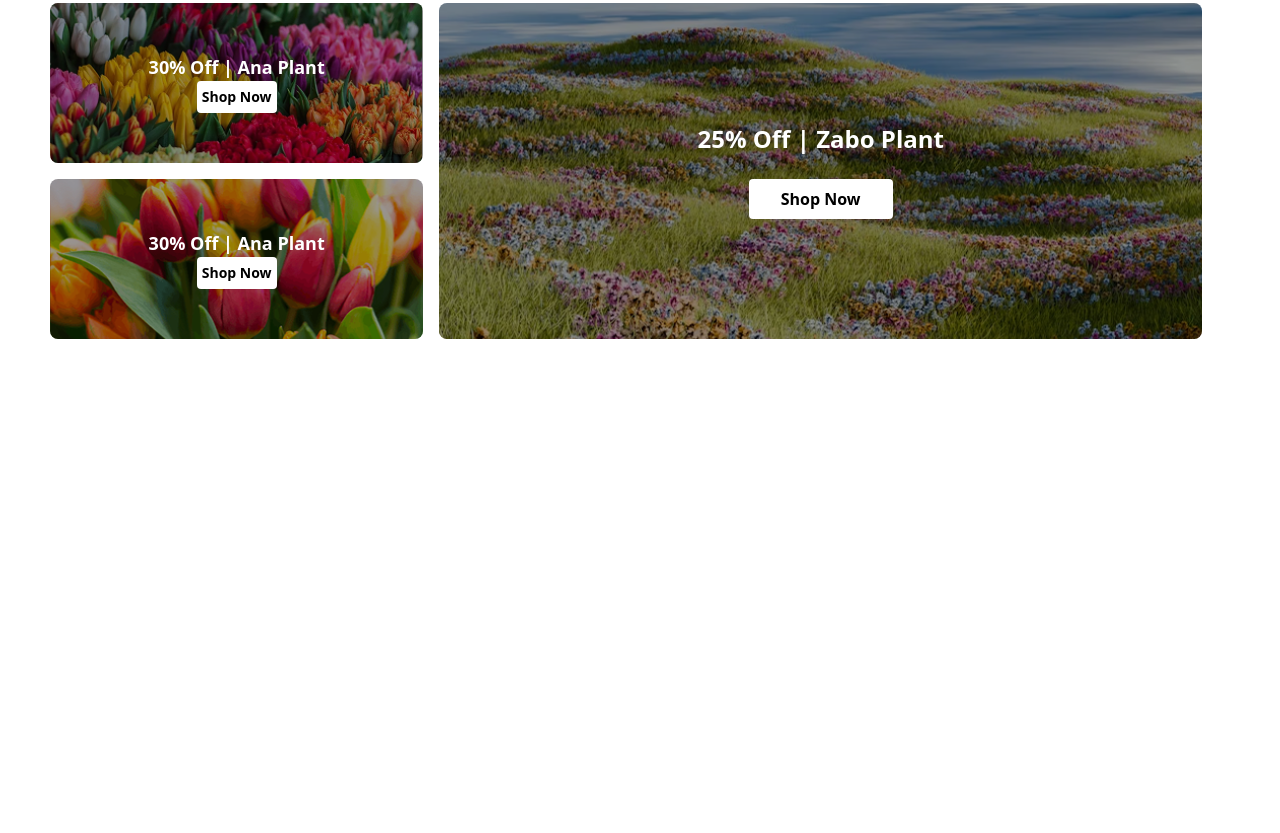
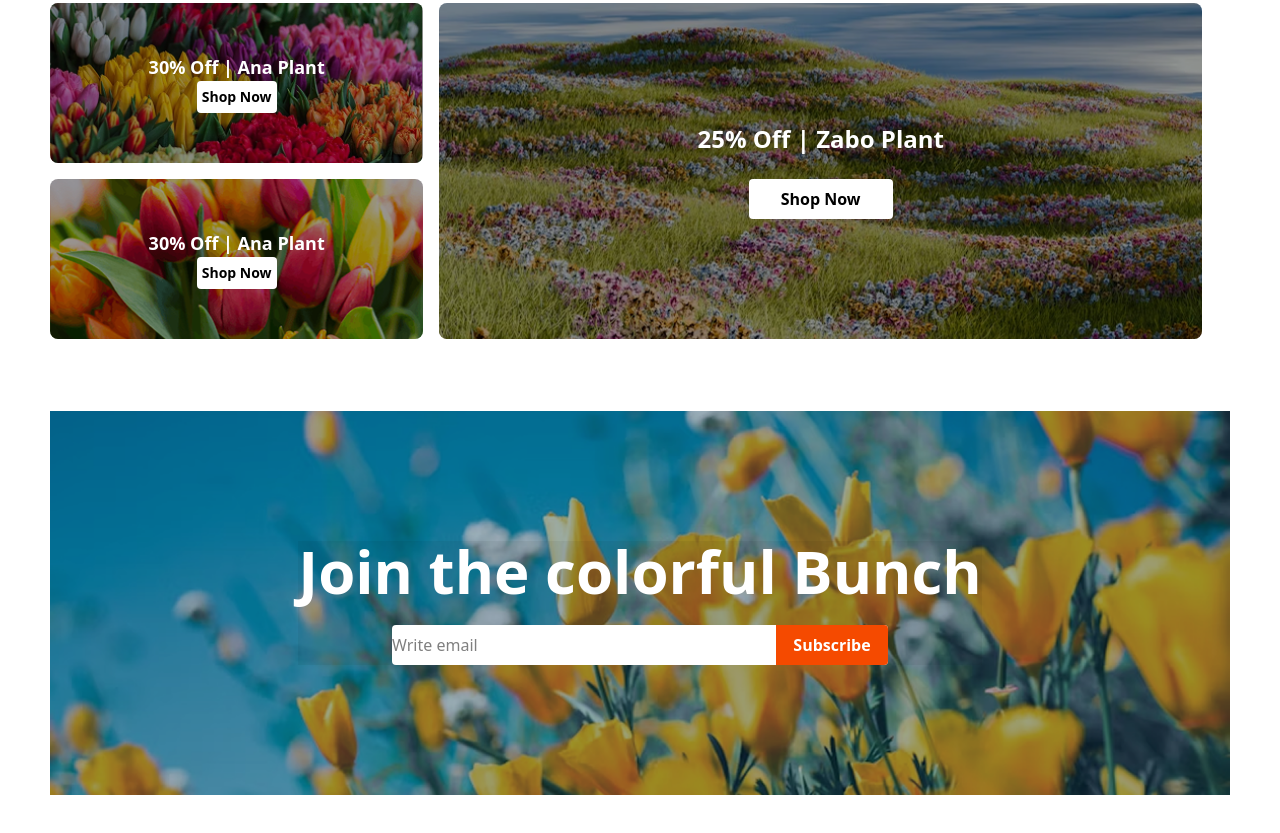
Before and after one commit to sajib593/assignment122, a plain HTML site: page index.html in a window 1280 px wide. Shown: the part 2740-3573 px from the top of the page. Before the commit the page ends 3151 px from the top, so only its background shows below. Drawn offline with nearby package versions, Linux system fonts and the light colour scheme.

Commit message:
join input button

```diff
--- a/index.html
+++ b/index.html
@@ -281,5 +281,33 @@
 
 
     <br /><br /><br />
+
+
+
+    <!-- join the colorful bunch section ---------------  -->
+
+
+    <section class="bg-cover bg-center h-96 text-center text-white flex justify-center items-center"
+           style="background-image: url('./assets/news-letter-bg.png');">
+
+
+    <div class="bg-black/5 py-12 px-4 flex flex-col items-center">
+      <!-- Title -->
+      <h2 class="text-3xl md:text-6xl font-bold mb-10">Join the colorful Bunch</h2>
+        <br>
+      <!-- Input  Button ----->
+      <form class="flex justify-center max-w-lg mx-auto bg-white rounded overflow-hidden">
+        <input type="email" placeholder="Write email"
+               class="w-96 h-10 text-black" required>
+        <button type="submit"
+                class="bg-orange-600 text-white h-10 w-28 font-semibold hover:bg-orange-700">
+          Subscribe
+        </button>
+      </form>
+    </div>
+  </section>
+
+  <br><br><br><br>
+
   </body>
 </html>
```
